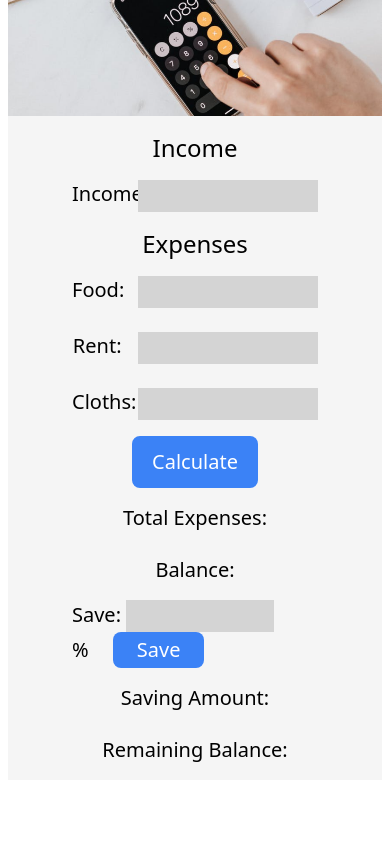
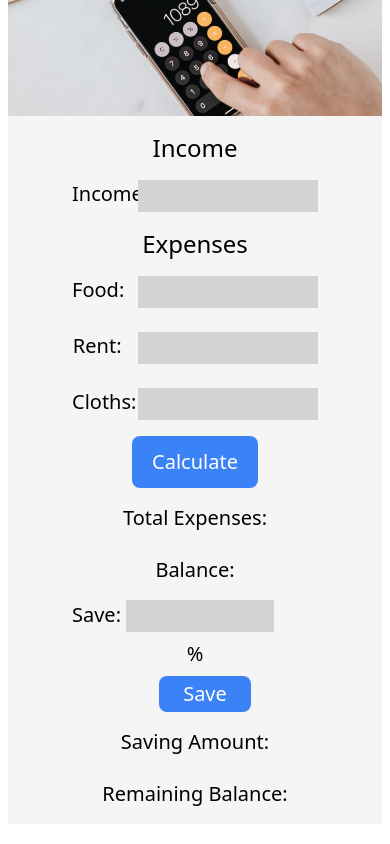
Before and after one commit to Humayun63/money-master, a plain HTML site: page index.html in a window 390 px wide. Shown: the part 463-1307 px from the top of the page. Before the commit the page ends 1275 px from the top, so only its background shows below. Drawn offline with nearby package versions, Linux system fonts and the light colour scheme.

Commit message:
mobile responsive added

```diff
--- a/index.html
+++ b/index.html
@@ -67,14 +67,14 @@
                     <p class="text-xl font-medium text-center mt-6">Balance: <span id="total-balance"></span> </p>
                 </div>
                 <!-- SAVE AMOUNT -->
-                <div class="grid grid-cols-1 md:grid-cols-2 md:w-3/4 gap-x-4 mx-auto">
-                    <div>
+                <div class="grid grid-cols-1 md:grid-cols-6  lg:w-3/4 gap-2 lg:gap-4 mx-auto">
+                    <div class="md:col-span-3 mx-auto">
                         <span class="text-xl">Save: </span>
                         <input type="number" name="savings" id="savings-field"
                             class="border-0 outline-0 bg-neutral-300 px-3 py-1 font-semibold tracking-widest w-3/5 ">
                     </div>
-                    <div>
-                    <span class="text-xl text-center">%</span>
+                    <span class="text-xl text-center md:col-span-1">%</span>
+                    <div class="md:col-span-2 mx-auto">
                     <button
                         class="bg-blue-500 hover:bg-blue-600 px-6 py-1 font-medium text-xl text-white rounded-lg ml-5"
                         id="save-amount">Save</button>
```
